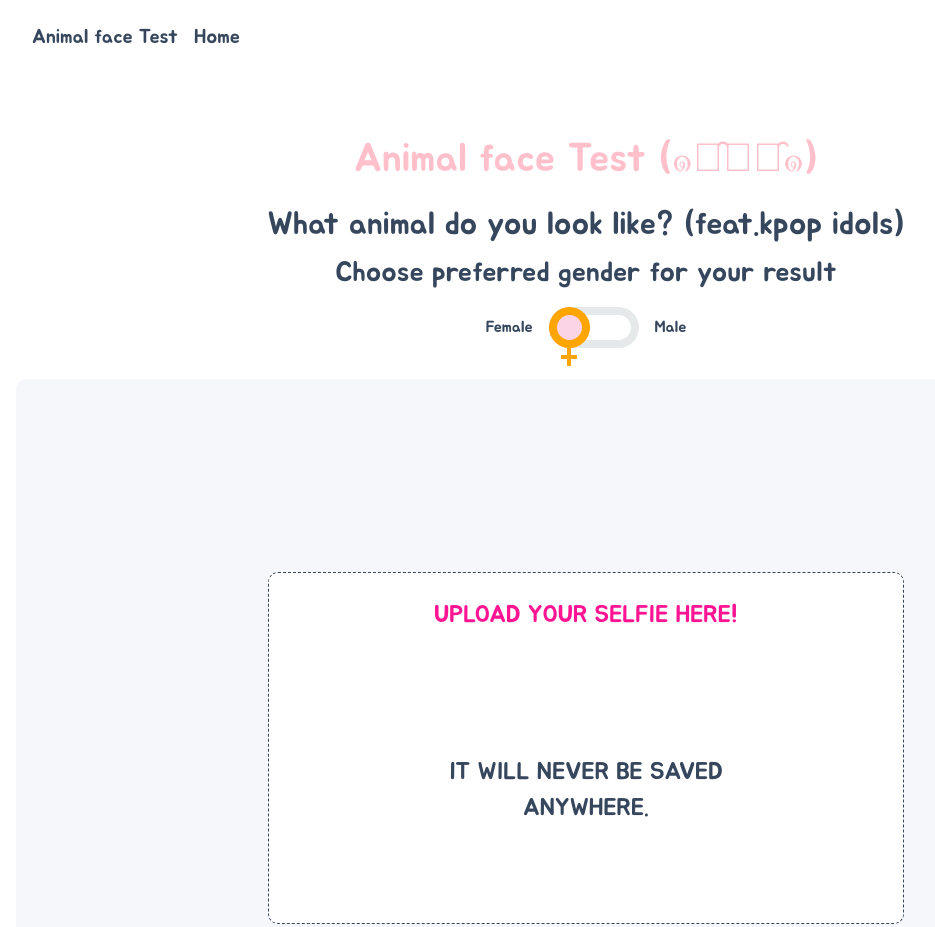
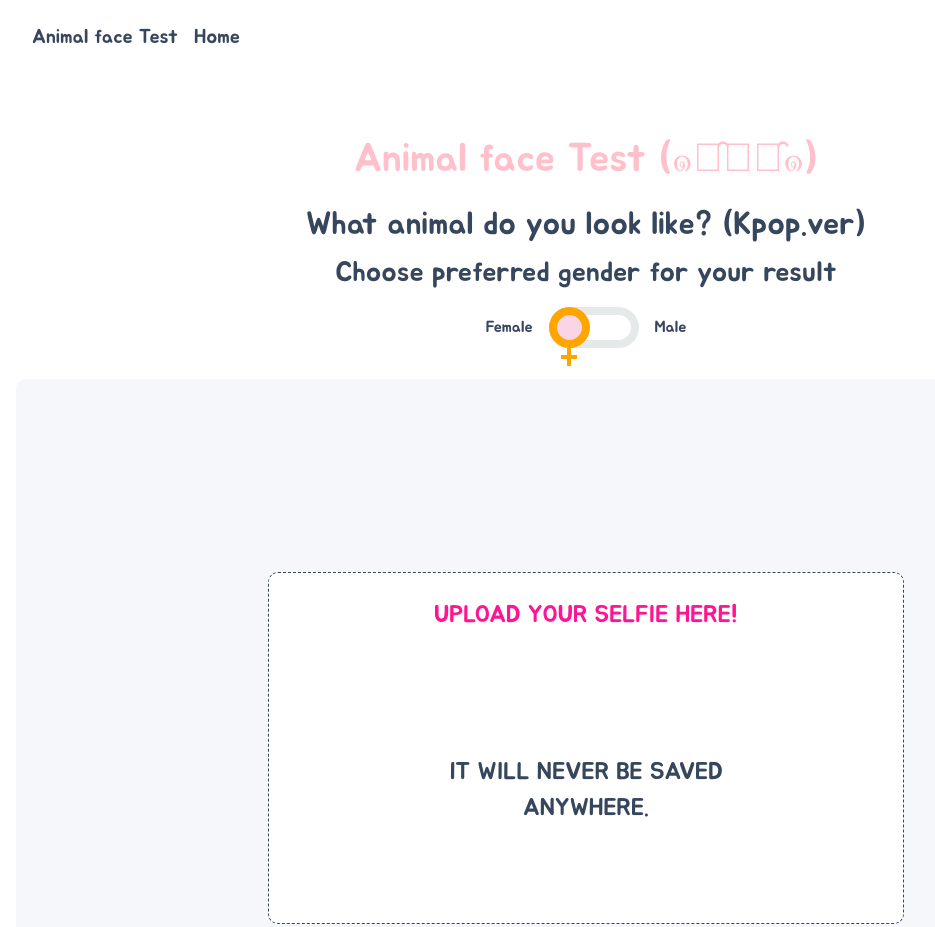
Before and after one commit to Captain1014/animal_face, a plain HTML site: page index.html in a window 1280 px wide. Shown: the top 927 px of the page, without its empty margins (54-989 px from the left). Drawn offline with nearby package versions, Linux system fonts and the light colour scheme.

Commit message:
Update index.html

```diff
--- a/index.html
+++ b/index.html
@@ -56,7 +56,7 @@
     </nav>
     <section class="section">
         <h1 class="title">Animal face Test (๑･̑◡･̑๑)</h1>
-        <h2 class="subtitle">What animal do you look like? (feat.kpop idols)</h2>
+        <h2 class="subtitle">What animal do you look like? (Kpop.ver)</h2>
         <h2 class="sr-only">Find what animal you look like!</h2>
         <h3 class="sr-only">AI service using teachable machine finds you what animal you look like.</h3>
         <h4 class="sr-only">With Teachable machine 2.0 by Google.</h4>
```
